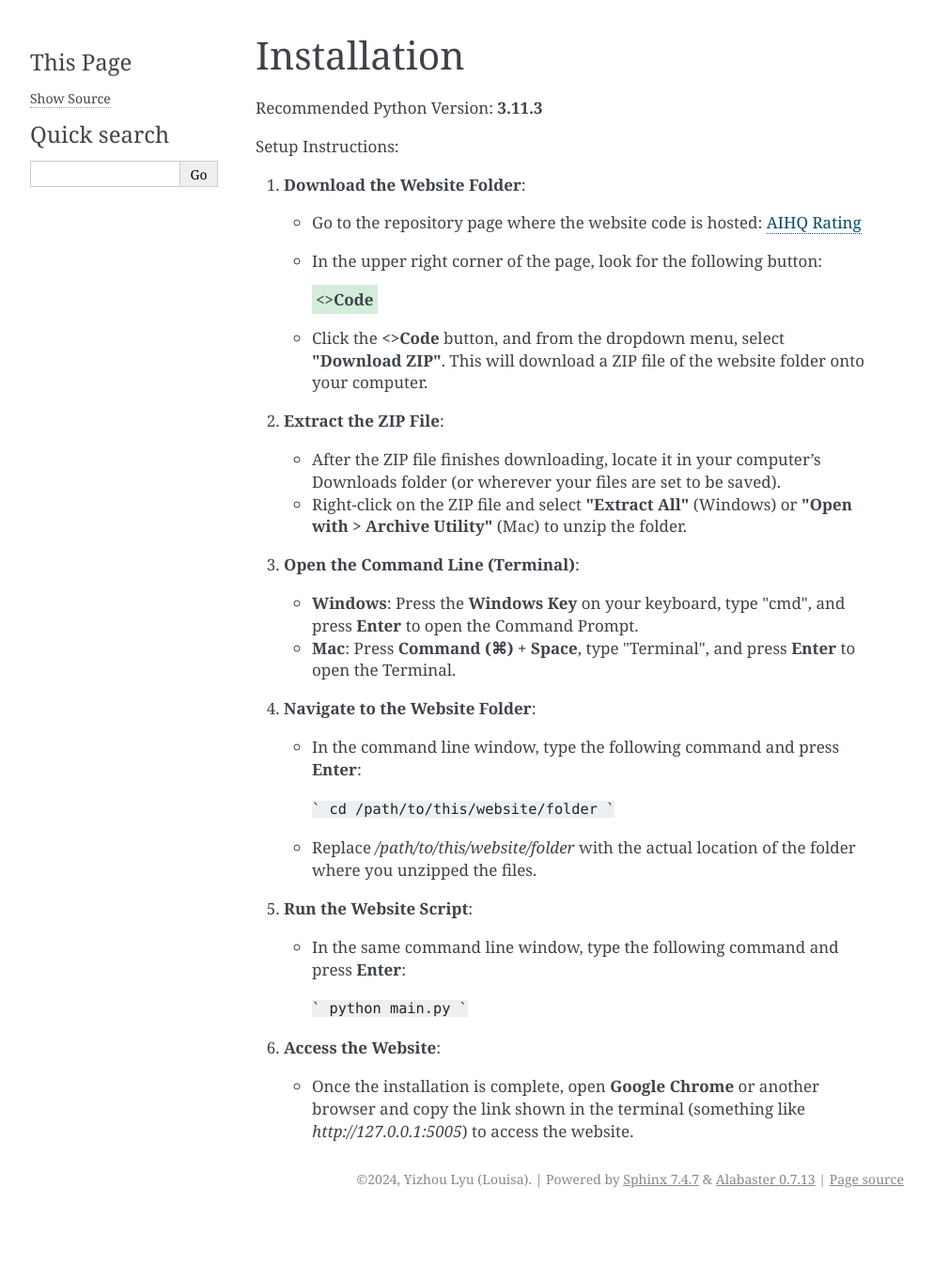
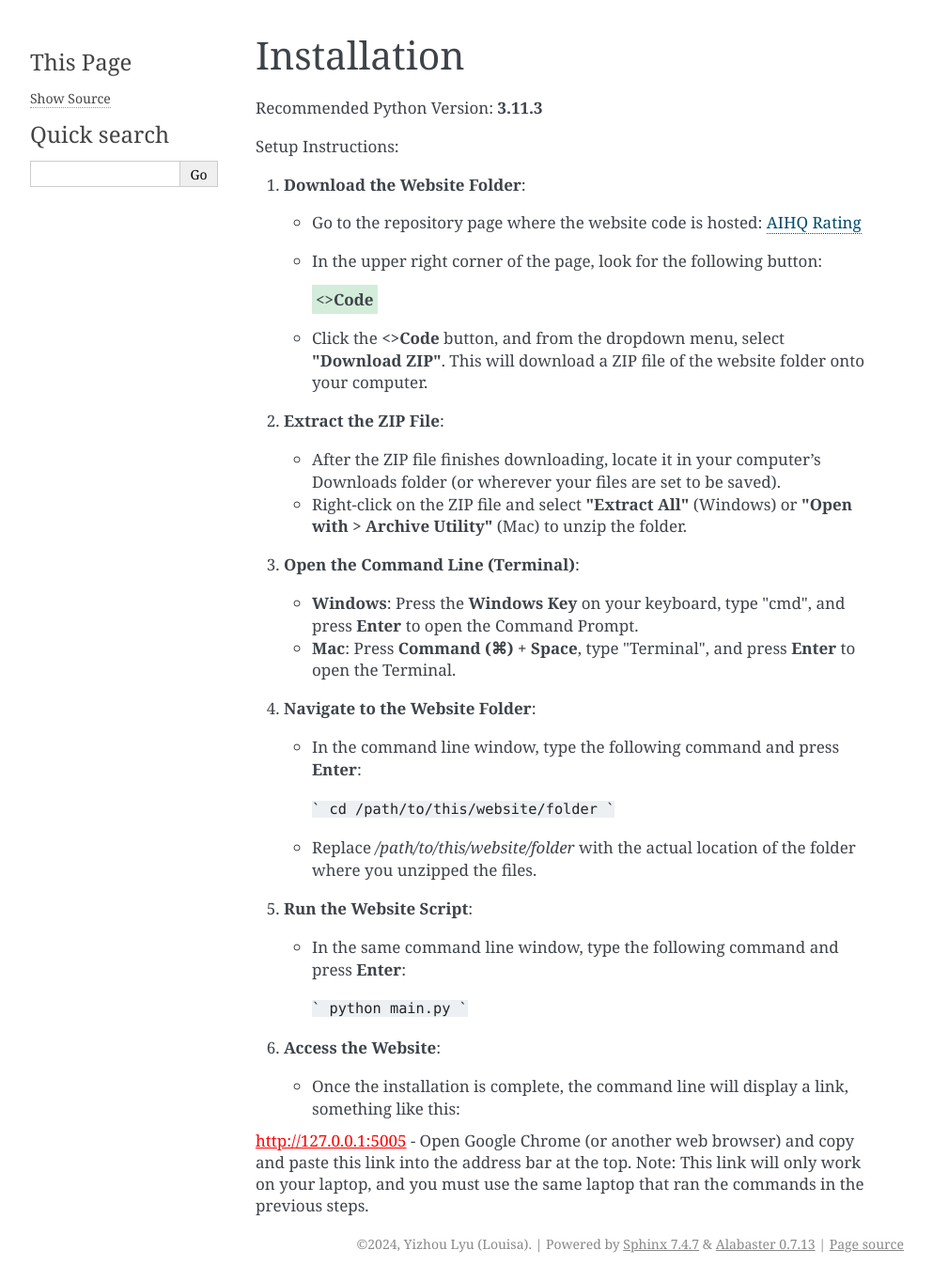
Before and after one commit to lyulouisa/Website_AIHQ_rating, a Sphinx documentation site: the page built from docs/source/installation.rst, in a window 1280 px wide. Shown: the whole page at 94% size, without its empty margins (148-1141 px from the left). Built offline with Sphinx 7.4.7, drawn with Linux system fonts in a browser that asks for light colours; before the commit the page ends 1294 px from its top, so only the background shows below that.

Commit message:
Update installation.rst

```diff
--- a/docs/source/installation.rst
+++ b/docs/source/installation.rst
@@ -47,4 +47,10 @@ Setup Instructions:
 
 6. **Access the Website**:
 
-   - Once the installation is complete, open **Google Chrome** or another browser and copy the link shown in the terminal (something like `http://127.0.0.1:5005`) to access the website.
+   - Once the installation is complete, the command line will display a link, something like this:
+
+.. raw:: html
+
+   <a href="http://127.0.0.1:5005" style="color: red; text-decoration: underline; font-style: normal;">http://127.0.0.1:5005</a>
+
+   - Open Google Chrome (or another web browser) and copy and paste this link into the address bar at the top. Note: This link will only work on your laptop, and you must use the same laptop that ran the commands in the previous steps.
```
